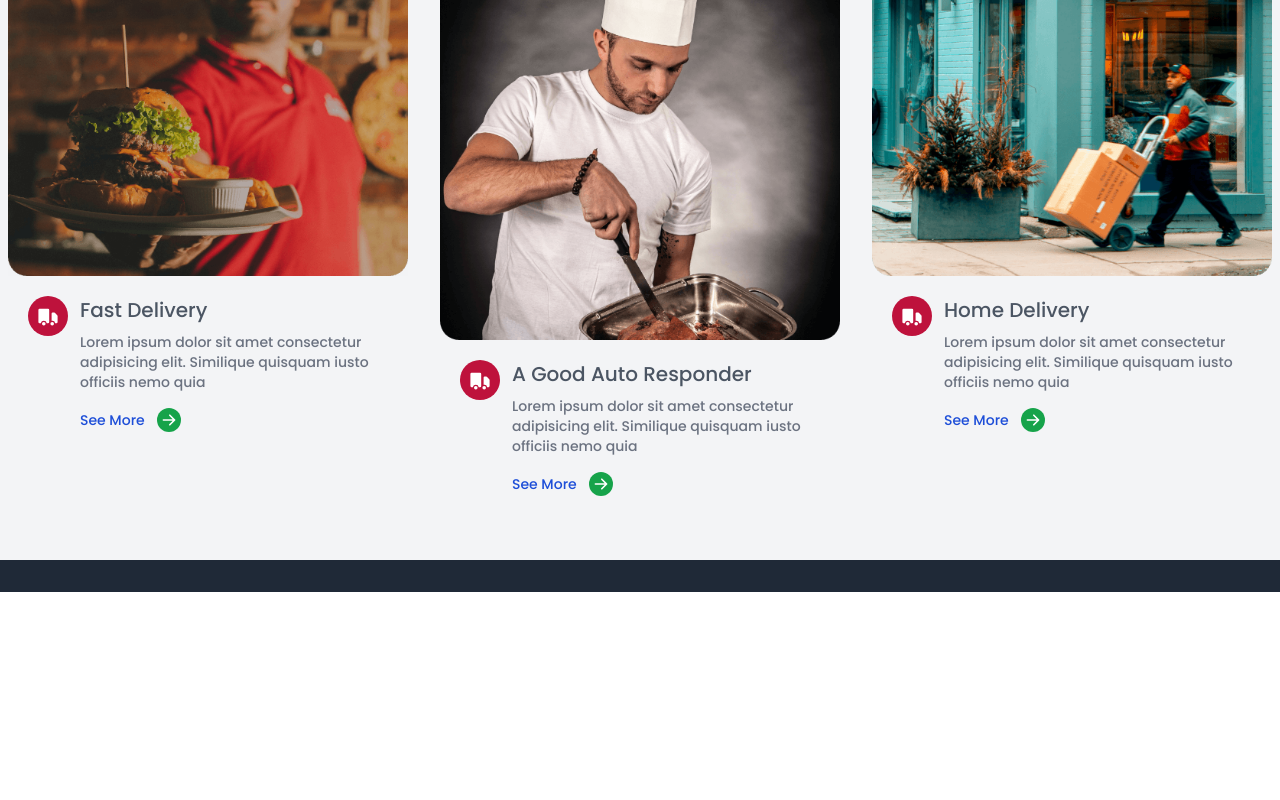
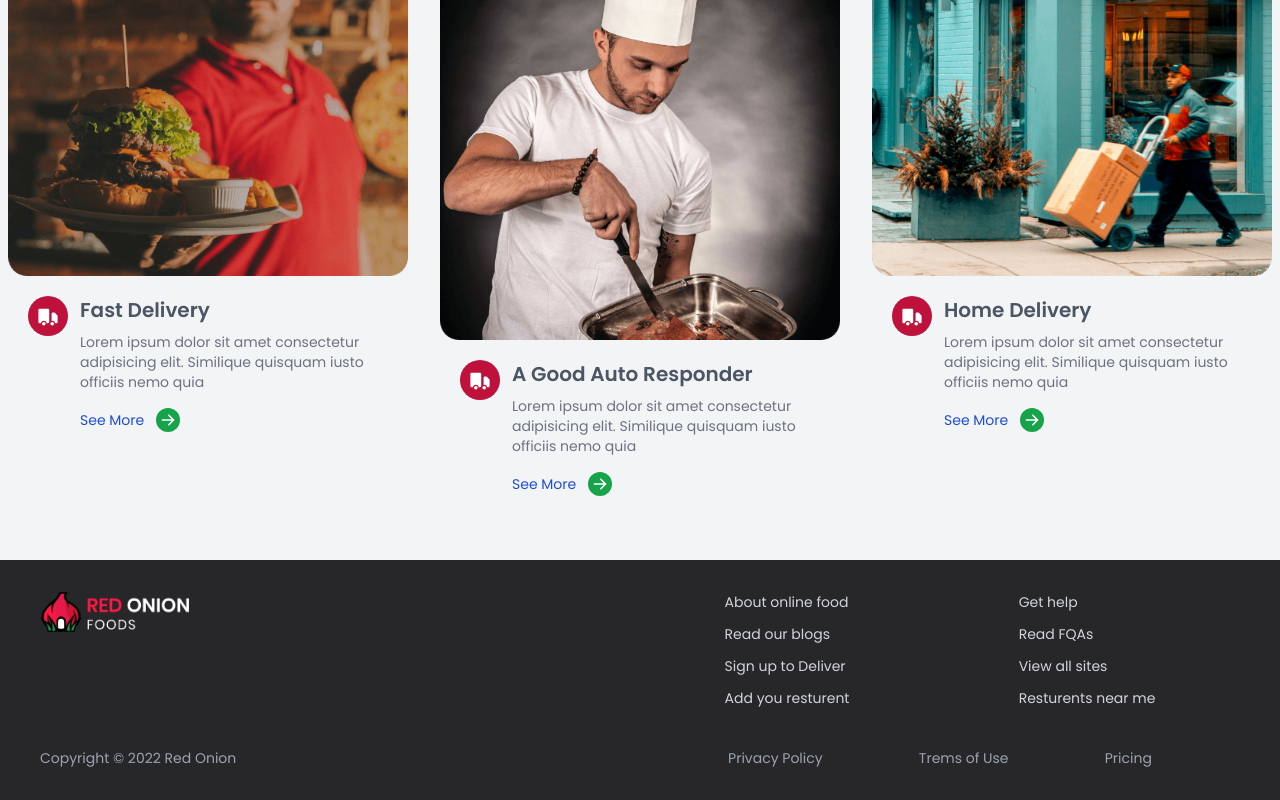
Before and after one commit to muntasirahmeed/red-onion, a React (Create React App) app: page / in a window 1280 px wide. Shown: the part 888-1688 px from the top of the page. Before the commit the page ends 1480 px from the top, so only its background shows below. Built offline with nearby package versions, Linux system fonts and the light colour scheme.

Commit message:
footer section design done

```diff
--- a/src/Components/Footer/Footer.js
+++ b/src/Components/Footer/Footer.js
@@ -1,11 +1,39 @@
-import React from 'react';
-
+import React from "react";
+import logo from "../../Images/all-image/logo.png";
 const Footer = () => {
-    return (
-        <footer className='bg-gray-800 p-4'>
-
-        </footer>
-    );
+  return (
+    <footer className="bg-zinc-800 py-8 ">
+      <div className="max-w-[1280px] mx-auto px-10">
+        <div className="flex justify-between w-full ">
+          <div className="w-6/12">
+            <img className="h-10" src={logo} alt="" />
+          </div>
+          <div className="flex text-gray-300 font-poppins text-sm w-6/12 justify-around ">
+            <div className="flex flex-col  space-y-3 cursor-pointer">
+              <span>About online food</span>
+              <span>Read our blogs</span>
+              <span>Sign up to Deliver</span>
+              <span>Add you resturent</span>
+            </div>
+            <div className="flex flex-col space-y-3 cursor-pointer">
+              <span>Get help</span>
+              <span>Read FQAs</span>
+              <span>View all sites</span>
+              <span>Resturents near me</span>
+            </div>
+          </div>
+        </div>
+        <div className="font-poppins text-gray-400 flex justify-between items-center mt-10">
+          <p className="w-6/12 text-sm"> Copyright &copy; 2022 Red Onion </p>
+          <div className="flex  font-poppins text-sm w-6/12 justify-around px-10">
+            <p>Privacy Policy</p>
+            <p>Trems of Use</p>
+            <p>Pricing</p>
+          </div>
+        </div>
+      </div>
+    </footer>
+  );
 };
 
 export default Footer;
--- a/src/Components/Information/Information.js
+++ b/src/Components/Information/Information.js
@@ -12,7 +12,7 @@ const Information = () => {
   return (
     <div className="max-w-[1280px] mx-auto mb-16 bg-gray-100">
       <div className="w-5/12 mx-auto md:mx-0  my-10 pl-5">
-        <h1 className="text-3xl  font-poppins text-center md:text-left mb-5 text-gray-700">
+        <h1 className="text-3xl font-semibold  font-poppins text-center md:text-left mb-5 text-gray-700">
           Why you choose us{" "}
         </h1>
         <p className="font-poppins text-sm text-gray-600 text-center md:text-left">
--- a/src/Components/Information/SingleInfo/SingleInfo.js
+++ b/src/Components/Information/SingleInfo/SingleInfo.js
@@ -10,7 +10,7 @@ const SingleInfo = ({ info }) => {
           <TruckIcon className="w-10 text-white bg-rose-700 rounded-full p-2"></TruckIcon>{" "}
         </span>
         <div className="ml-3 font-poppins">
-                  <h1 className="text-xl  text-gray-600">{title}</h1>
+                  <h1 className="text-xl font-semibold text-gray-600">{title}</h1>
                   <p className="text-sm text-gray-500 mt-2">Lorem ipsum dolor sit amet consectetur adipisicing elit. Similique quisquam iusto officiis nemo quia  </p>
                   <span className="flex items-center text-sm mt-4 text-blue-700">See More <ArrowRightIcon className="w-6 ml-3 text-white rounded-full p-1 bg-green-600"></ArrowRightIcon> </span>
         </div>
--- a/src/index.css
+++ b/src/index.css
@@ -1,4 +1,4 @@
-@import url('https://fonts.googleapis.com/css2?family=Poppins:wght@500;600;700&display=swap');
+@import url('https://fonts.googleapis.com/css2?family=Poppins:wght@400;600;700&display=swap');
 @tailwind base;
 @tailwind components;
 @tailwind utilities;
```
